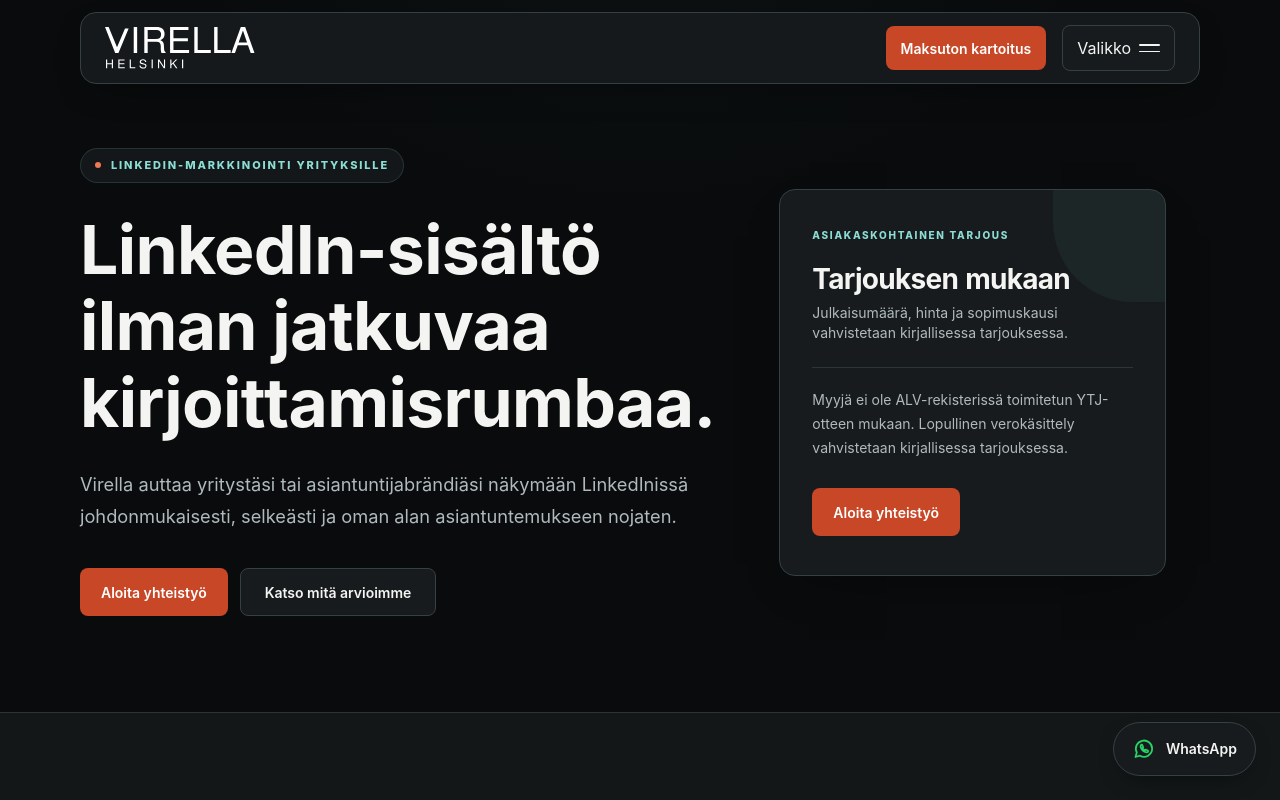
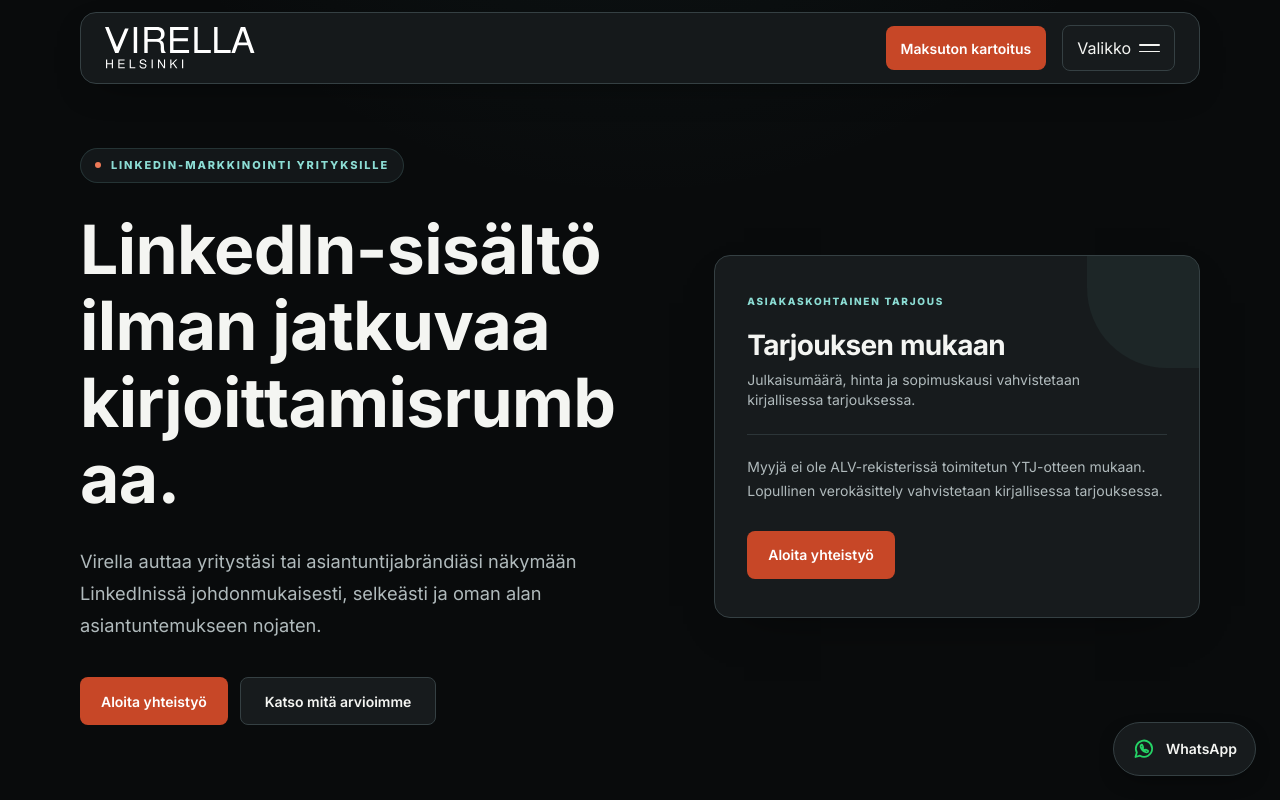
Before and after one commit to Jambovisuaalit/virella-helsinki-web, a Next.js app: page /linkedin in a window 1280 px wide. Shown: the top 800 px of the page. Built offline with nearby package versions, Linux system fonts and the light colour scheme.

Commit message:
fix: resolve Inter tokens on body and constrain mobile service grid

```diff
--- a/components/marketing/service-landing-page.tsx
+++ b/components/marketing/service-landing-page.tsx
@@ -41,7 +41,7 @@ export function ServiceLandingPage({ productKey }: ServiceLandingPageProps) {
           {isConversionFix ? <div className="pointer-events-none absolute -left-20 bottom-0 -z-10 h-64 w-64 rounded-full bg-accent/7 blur-3xl" aria-hidden="true" /> : null}
 
           <SectionContainer className="grid gap-12 lg:grid-cols-[1.08fr_0.92fr] lg:items-center lg:gap-16">
-            <div className="max-w-[760px]">
+            <div className="min-w-0 max-w-[760px]">
               <div className="inline-flex items-center gap-2.5 rounded-full border border-brand/15 bg-surface/80 px-3.5 py-2 text-[11px] font-extrabold uppercase tracking-[0.17em] text-brand shadow-[0_10px_26px_-22px_rgba(23,33,38,0.45)] backdrop-blur">
                 <span className="h-1.5 w-1.5 rounded-full bg-accent" aria-hidden="true" />
                 {content.eyebrow}
--- a/scripts/ui-kit-qa.mjs
+++ b/scripts/ui-kit-qa.mjs
@@ -47,7 +47,7 @@ try {
       const { page, errors } = await open(spec, route.path);
       const state = await page.evaluate(() => {
         const box = el => { const r = el.getBoundingClientRect(); return { x:r.x, y:r.y, right:r.right, bottom:r.bottom, width:r.width, height:r.height }; };
-        const visible = el => getComputedStyle(el).display !== 'none' && getComputedStyle(el).visibility !== 'hidden';
+        const visible = el => el.getClientRects().length > 0 && getComputedStyle(el).display !== 'none' && getComputedStyle(el).visibility !== 'hidden';
         const nav = document.querySelector('.virella-overlay-trigger');
         const logo = document.querySelector('header .brand-logo-image');
         const bar = document.querySelector('.virella-mobile-bar');
@@ -72,9 +72,10 @@ try {
       for (const b of state.buttons) {
         check(b.height >= 44 && b.x >= -1 && b.right <= spec.width + 1, `${route.name}/${spec.width}: CTA bounds ${JSON.stringify(b)}`);
         check(b.background === 'rgb(199, 71, 39)' && b.radius === '8px', `${route.name}: primary tokens ${JSON.stringify(b)}`);
+        check(/inter/i.test(b.font), `${route.name}: action font must use Inter`);
       }
       for (const c of state.cards) check(c.radius === '16px' && c.border === 'rgb(53, 64, 67)', `${route.name}: card tokens`);
-      check(state.priceFonts.every(f => !/mono/i.test(f)), `${route.name}: price font`);
+      check(state.priceFonts.every(f => /inter/i.test(f) && !/mono/i.test(f)), `${route.name}: price font must use Inter`);
       if (state.bar && state.whatsapp) {
         check(state.bar.height <= 144, `${route.name}/${spec.width}: mobile bar exceeds reserve`);
         check(state.whatsapp.bottom <= state.bar.y, `${route.name}/${spec.width}: floating actions collide`);
--- a/styles/tokens.css
+++ b/styles/tokens.css
@@ -20,7 +20,6 @@
   --focus: #a8eee5;
   --whatsapp: #25d366;
 
-  --font-body: var(--font-inter), Arial, Helvetica, sans-serif;
   --weight-medium: 500;
   --weight-semibold: 600;
   --weight-heading: 700;
@@ -60,6 +59,10 @@
   --z-navigation: 130;
 }
 
+/* next/font defines --font-inter on body, so resolve the alias there rather
+   than on :root, where the generated font variable is not yet in scope. */
+body { --font-body: var(--font-inter), Arial, Helvetica, sans-serif; }
+
 @media (min-width: 640px) {
   :root { --page-gutter: 28px; }
 }
```
